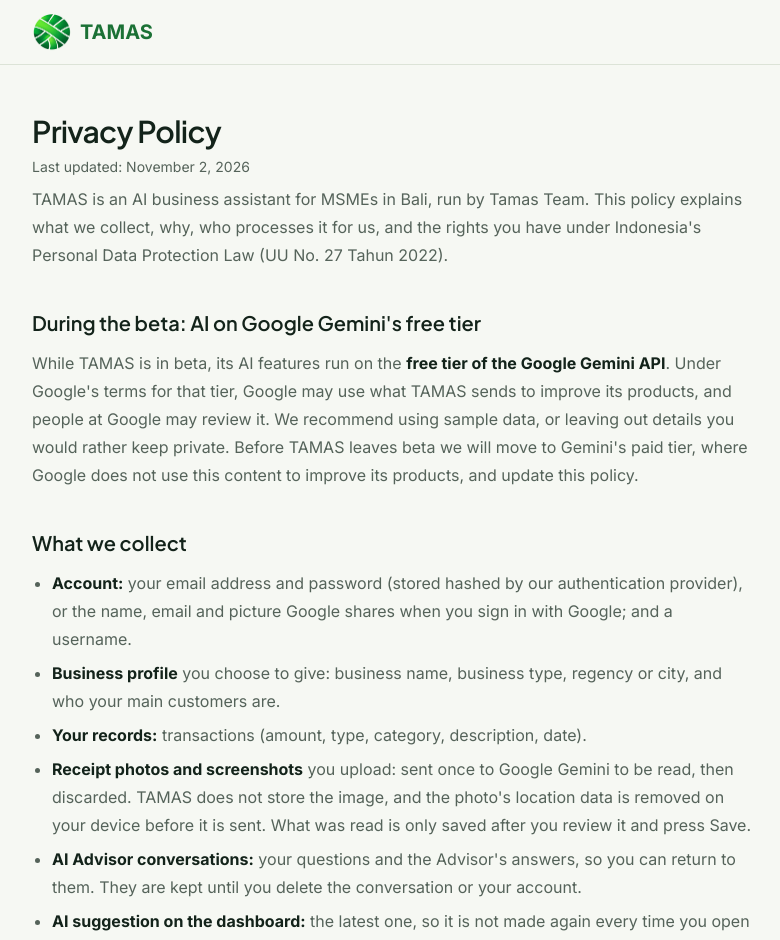
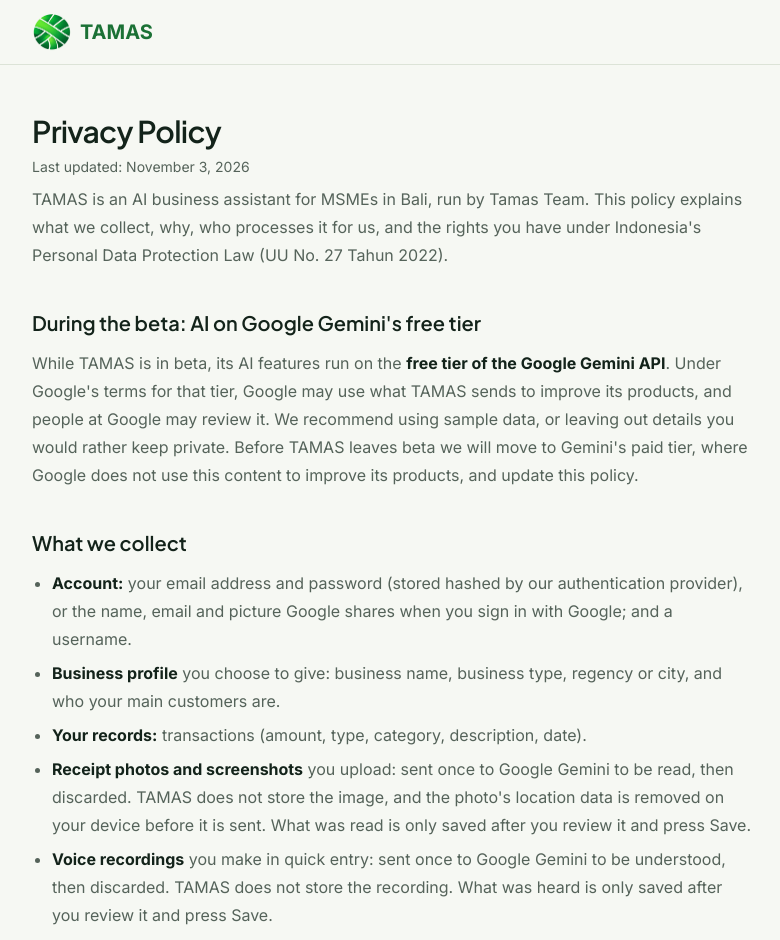
Before and after one commit to tamas-bumaken/tamas-ai, a Next.js app: page /en/privacy in a window 1280 px wide. Shown: the top 940 px of the page, without its empty margins (248-1028 px from the left). Built offline with nearby package versions, Linux system fonts and the light colour scheme.

Commit message:
docs(privacy): describe how voice recordings are processed

```diff
--- a/src/app/[locale]/privacy/page.tsx
+++ b/src/app/[locale]/privacy/page.tsx
@@ -35,6 +35,7 @@ export default function PrivacyPage() {
           <li>{t.rich("collect.profile", { strong })}</li>
           <li>{t.rich("collect.records", { strong })}</li>
           <li>{t.rich("collect.images", { strong })}</li>
+          <li>{t.rich("collect.voice", { strong })}</li>
           <li>{t.rich("collect.conversations", { strong })}</li>
           <li>{t.rich("collect.suggestion", { strong })}</li>
           <li>{t.rich("collect.settings", { strong })}</li>
--- a/src/constans/legal.ts
+++ b/src/constans/legal.ts
@@ -5,4 +5,4 @@ export const LEGAL_OPERATOR = "Tamas Team";
 export const LEGAL_CONTACT_EMAIL: string | null = null;
 
 // Move this forward whenever either page changes in substance. Month is zero-based: 10 is November.
-export const LEGAL_LAST_UPDATED = new Date(Date.UTC(2026, 10, 2));
+export const LEGAL_LAST_UPDATED = new Date(Date.UTC(2026, 10, 3));
```
